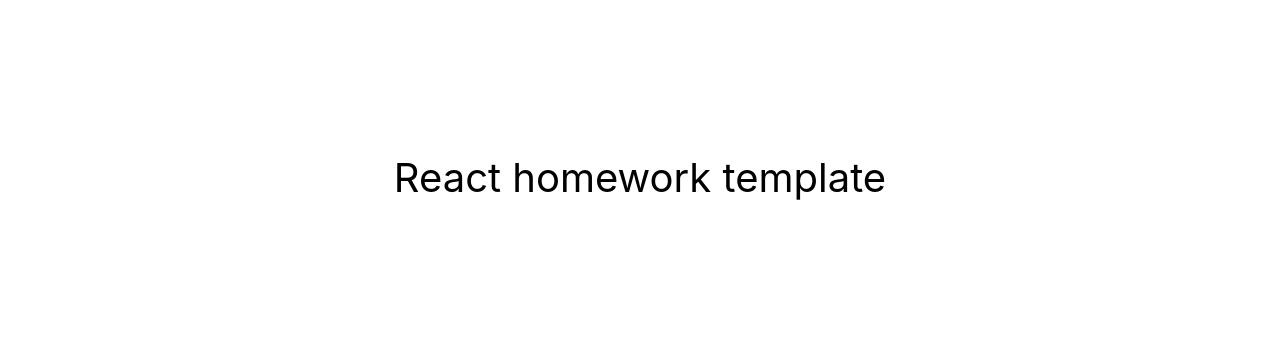
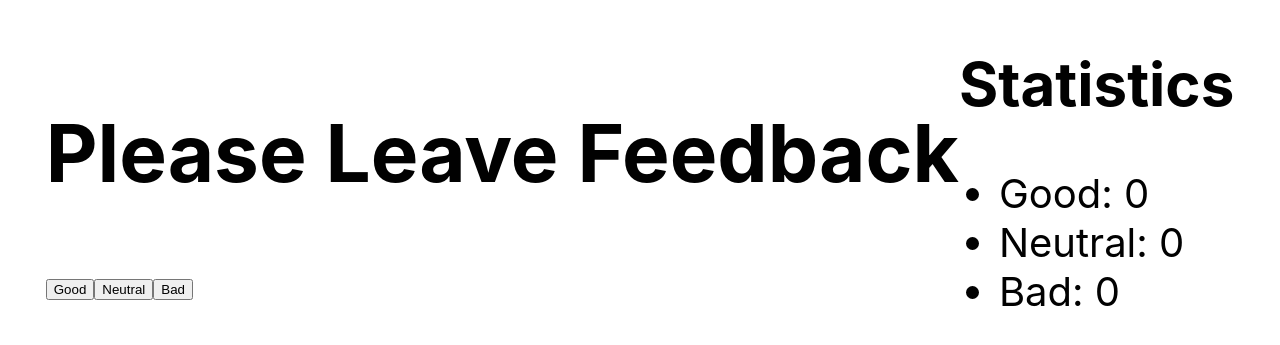
Before and after one commit to llomaka/goit-react-hw-02-feedback, a React (Create React App) app: page / in a window 1280 px wide. Shown: the part 223-568 px from the top of the page. Built offline with nearby package versions, Linux system fonts and the light colour scheme.

Commit message:
Створена розмітка компонентів проекту

```diff
--- a/src/components/App.jsx
+++ b/src/components/App.jsx
@@ -1,3 +1,6 @@
+import FeedbackForm from "./FeedbackForm/FeedbackForm";
+import Statistics from "./Statistics/Statistics";
+
 export const App = () => {
   return (
     <div
@@ -10,7 +13,8 @@ export const App = () => {
         color: '#010101'
       }}
     >
-      React homework template
+      <FeedbackForm />
+      <Statistics />
     </div>
   );
 };
--- /dev/null
+++ b/src/components/Button/Button.jsx
@@ -0,0 +1,5 @@
+export default function Button({ text }) {
+  return (
+    <button type="button">{text}</button>
+  )
+}
--- /dev/null
+++ b/src/components/FeedbackForm/FeedbackForm.jsx
@@ -0,0 +1,18 @@
+import Button from "components/Button/Button"
+
+export default function FeedbackForm() {
+  return (
+    <div>
+      <h1>Please Leave Feedback</h1>
+      <Button
+        text="Good"
+      />
+      <Button
+        text="Neutral"
+      />
+      <Button
+        text="Bad"
+      />
+    </div>
+  )
+}
--- /dev/null
+++ b/src/components/Statistics/Statistics.jsx
@@ -0,0 +1,12 @@
+export default function Statistics({ good=0, neutral=0, bad=0 }) {
+  return (
+    <div>
+      <h2>Statistics</h2>
+      <ul>
+        <li>Good: {good}</li>
+        <li>Neutral: {neutral}</li>
+        <li>Bad: {bad}</li>
+      </ul>
+    </div>
+  )
+}
```
Also changed, not shown: src/components/Button/Button.module.css (added), src/components/FeedbackForm/FeedbackForm.module.css (added), src/components/Statistics/Statistics.module.css (added).
